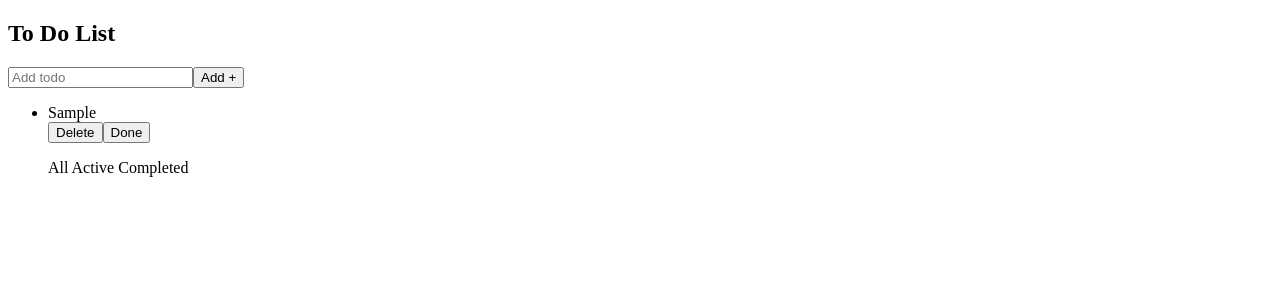
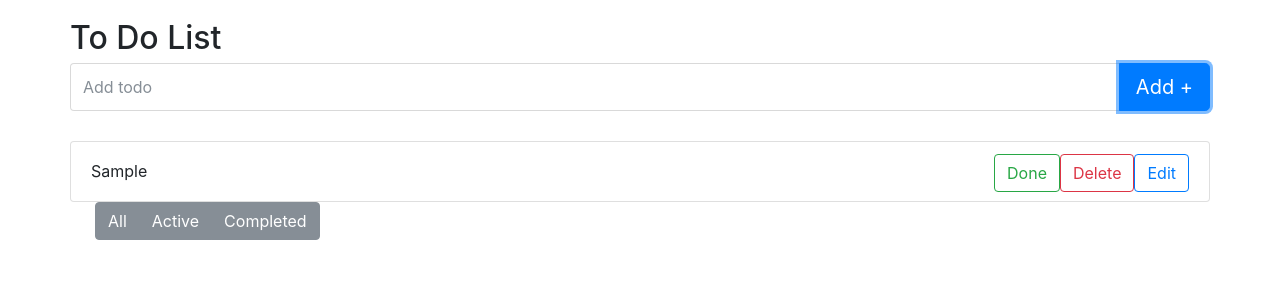
Before and after one commit to sraksh/react-todo-app, a React app: page / in a window 1280 px wide. Both pictures are taken after typing "Sample" into the empty fields and a click on the input "Add +". Shown: the top 300 px of the page. Built offline with nearby package versions, Linux system fonts and the light colour scheme.

Commit message:
edit functionality changes and use of bootstrap

```diff
--- a/public/index.html
+++ b/public/index.html
@@ -3,7 +3,6 @@
   <head>
     <meta charset="utf-8">
     <meta name="viewport" content="width=device-width, initial-scale=1, shrink-to-fit=no">
-    <meta name="theme-color" content="#000000">
     <!--
       manifest.json provides metadata used when your web app is added to the
       homescreen on Android. See https://developers.google.com/web/fundamentals/engage-and-retain/web-app-manifest/
@@ -19,13 +18,15 @@
       work correctly both with client-side routing and a non-root public URL.
       Learn how to configure a non-root public URL by running `npm run build`.
     -->
-    <title>React App</title>
+    <link rel="stylesheet" href="https://maxcdn.bootstrapcdn.com/bootstrap/4.0.0-beta/css/bootstrap.min.css" integrity="sha384-/Y6pD6FV/Vv2HJnA6t+vslU6fwYXjCFtcEpHbNJ0lyAFsXTsjBbfaDjzALeQsN6M" crossorigin="anonymous">
+    <link href="style.css" rel="stylesheet" type="text/css">
+    <title>React ToDo App</title>
   </head>
   <body>
     <noscript>
       You need to enable JavaScript to run this app.
     </noscript>
-    <div id="root"></div>
+    <div class="container" id="root"></div>
     <!--
       This HTML file is a template.
       If you open it directly in the browser, you will see an empty page.
@@ -36,5 +37,5 @@
       To begin the development, run `npm start` or `yarn start`.
       To create a production bundle, use `npm run build` or `yarn build`.
     -->
-  </body>
+    </body>
 </html>
--- /dev/null
+++ b/public/style.css
@@ -0,0 +1,13 @@
+.container {
+    margin-top: 20px;
+}
+.list-group {
+    width: 100%;
+}
+.add-todo {
+    margin-bottom: 30px;
+}
+li.list-group-item:after{
+    content: "";
+    line-height: 35px;
+}
--- a/src/App.js
+++ b/src/App.js
@@ -14,20 +14,25 @@ class App extends Component{
   }
   addTodo=(term) => {
     this.setState({
-      todo: [...this.state.todo, {term, isCompleted: false}],
+      todo: [...this.state.todo, {term, isCompleted: false, id: Math.floor(Math.random() * 2000)}],
+    })
+  }
+  saveEditTodo=(id, val) =>{
+    this.setState({
+      todo : this.state.todo.map((item) => {if(id===item.id){item.term = val} return item})
     })
   }
   deleteTodo=(id) => {
-    var todo = this.state.todo.filter((item,index) => {
-      return index!==id;
+    var todo = this.state.todo.filter((item) => {
+      return item.id!==id;
     });
     this.setState({
       todo
     })
   }
   markTodo=(id) => {
-    var todo = this.state.todo.map((item,index) => {
-      if(index===id){
+    var todo = this.state.todo.map((item) => {
+      if(item.id===id){
         item.isCompleted= !item.isCompleted;
       }
       return item;
@@ -63,13 +68,15 @@ class App extends Component{
   }
   render() {
     return (
-      <div>
+      <div className="row">
       <TodosListHeader />
       <CreateTodo addTodo={this.addTodo} />
       <TodosList
         todoListItems={this.renderTodoItems()}
         deleteTodo={this.deleteTodo}
         markTodo={this.markTodo}
+        editTodo={this.editTodo}
+        saveEditTodo={this.saveEditTodo}
       />
       <TodosFooter filterTodo={this.filterTodo} highlightTodo={this.state.nowShowing} />
       </div>
--- a/src/create-todo.js
+++ b/src/create-todo.js
@@ -22,9 +22,11 @@ class CreateTodo extends Component{
   }
   render() {
     return (
-      <form onSubmit={this.onAddSubmit} >
-        <input type="text" placeholder="Add todo" ref="jsTodoValue" value={this.state.term} onChange={this.onTermChange} />
-        <input type="submit" value="Add +" />
+      <form className="input-group add-todo" onSubmit={this.onAddSubmit} >
+        <input className="form-control input-lg" type="text" placeholder="Add todo" ref="jsTodoValue" value={this.state.term} onChange={this.onTermChange} />
+        <span className="input-group-btn">
+         <input type="submit" className="btn btn-primary btn-lg" value="Add +" />
+        </span>
       </form>
     );
   }
--- a/src/todos-footer.js
+++ b/src/todos-footer.js
@@ -5,11 +5,11 @@ class TodosFooter extends Component {
   render() {
     return (
       <footer>
-        <ul>
-          <span onClick={()=> this.props.filterTodo('All')}> All </span>
-          <span onClick={()=> this.props.filterTodo('Active')}> Active </span>
-          <span onClick={()=> this.props.filterTodo('Completed')}> Completed </span>
-        </ul>
+          <ul className="row btn-group">
+          <button type="button" className="btn btn-secondary" onClick={()=> this.props.filterTodo('All')}> All </button>
+          <button type="button" className="btn btn-secondary" onClick={()=> this.props.filterTodo('Active')}> Active </button>
+          <button type="button" className="btn btn-secondary" onClick={()=> this.props.filterTodo('Completed')}> Completed </button>
+         </ul>
       </footer>
     );
   }
--- a/src/todos-list-header.js
+++ b/src/todos-list-header.js
@@ -3,7 +3,7 @@ import React, { Component }  from 'react';
 class TodosListHeader extends Component {
   render() {
     return (
-      <div>
+      <div className="jumbotron-heading">
         <h2>To Do List</h2>
       </div>
     );
--- a/src/todos-list-item.js
+++ b/src/todos-list-item.js
@@ -1,16 +1,52 @@
 import React, { Component }  from 'react';
+import ReactDOM from 'react-dom';
 
 class TodosListItem extends Component {
+  constructor(props){
+    super(props);
+    this.state = {
+      isEditable: false
+    }
+  }
+  saveEditedTodo=()=> {
+    var editTerm = ReactDOM.findDOMNode(this.refs.newText).value;
+    this.setState({
+      isEditable: false
+    })
+    this.props.saveEditTodo(this.props.id, editTerm);
+  }
+   editTodo=() =>{
+    this.setState({
+      isEditable: true
+    })
+  }
   render() {
+    if(this.state.isEditable) {
       return (
         <div>
-        <li style={{textDecoration: this.props.todoListItems.isCompleted ? 'line-through' : 'none'}}>
+          <li  className="list-group-item" style={{textDecoration: this.props.todoListItems.isCompleted ? 'line-through' : 'none'}}>
+          <div className="input-group">
+            <input className="form-control input-sm" type="text" placeholder="Edit todo" ref="newText" defaultValue={this.props.todoListItems.term} />
+              <span className="input-group-btn">
+                <input type="button" className="btn btn-outline-primary" style={{float: 'right'}} onClick={this.saveEditedTodo} value="Save" />
+              </span>
+          </div>
+          </li>
+        </div>
+      );
+    }
+    else {
+      return (
+        <div>
+          <li className="list-group-item" style={{textDecoration: this.props.todoListItems.isCompleted ? 'line-through' : 'none'}}>
             {this.props.todoListItems.term}
+            <button className="btn btn-outline-primary" style={{float: 'right'}} onClick={this.editTodo}> Edit </button>
+            <button className="btn btn-outline-danger" style={{float: 'right'}} onClick={()=> this.props.deleteCurrentTodo(this.props.id)}>Delete</button>
+            <button className="btn btn-outline-success" style={{float: 'right'}} onClick={()=> this.props.markCurrentTodo(this.props.id)}>{this.props.todoListItems.isCompleted ? 'Undo' : 'Done'}</button>
           </li>
-        <button className="btn-delete" onClick={()=> this.props.deleteCurrentTodo(this.props.id)}>Delete</button>
-        <button className="btn-done" onClick={()=> this.props.markCurrentTodo(this.props.id)}>{this.props.todoListItems.isCompleted ? 'Undo' : 'Done'}</button>
         </div>
       );
     }
   }
+}
 export default TodosListItem;
--- a/src/todos-list.js
+++ b/src/todos-list.js
@@ -3,20 +3,22 @@ import TodosListItem from './todos-list-item';
 
 class TodosList extends Component {
   render() {
-    var todoItems = this.props.todoListItems.map((item,index) => {
+    var todoItems = this.props.todoListItems.map((item) => {
         return(
             <TodosListItem
             todoListItems={item}
-            key={index}
-            id={index}
+            key={item.id}
+            id={item.id}
             deleteCurrentTodo={this.props.deleteTodo}
+            editTodo={this.props.editTodo}
+            saveEditTodo={this.props.saveEditTodo}
             markCurrentTodo={this.props.markTodo}/>
         );
     });
     return (
-        <ul>
-          {todoItems}
-        </ul>
+          <ul className="list-group">
+            {todoItems}
+          </ul>
     );
   }
 }
```
Lines whose indentation alone changed are shown as unchanged.
